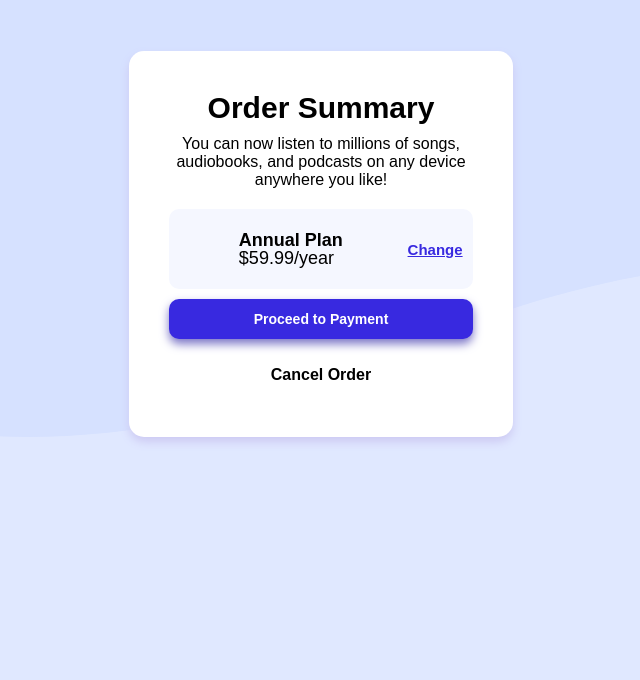
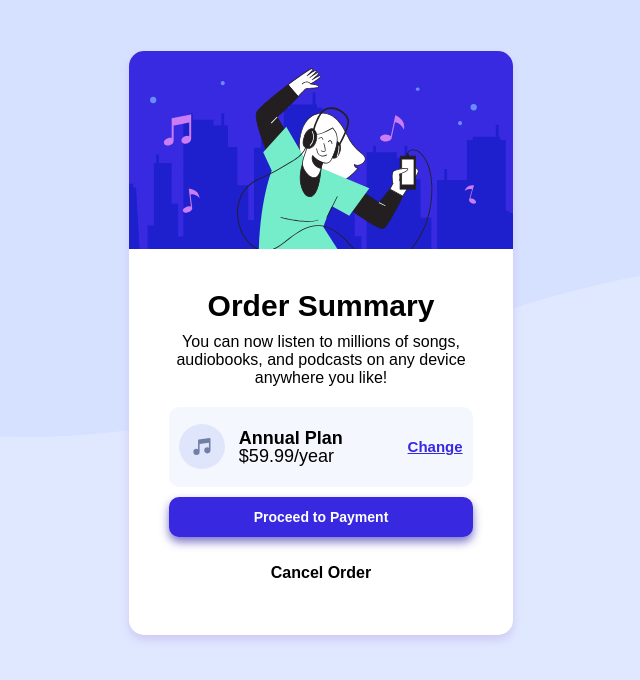
Before and after one commit to Daniel-Garrido/Order-Summary, a plain HTML site: page index.html in a window 1280 px wide. Shown: the whole page, without its empty margins (319-959 px from the left). Drawn offline with Linux system fonts and the light colour scheme.

Commit message:
Update index.html

```diff
--- a/index.html
+++ b/index.html
@@ -15,7 +15,7 @@
   <div class="container">
 
     <div class="container-hija">
-      <img src="../Order Summary/images/illustration-hero.svg" alt="">
+      <img src="images/illustration-hero.svg" alt="">
       <h1>Order Summary</h1>
       <p>
         You can now listen to millions of songs, audiobooks, and podcasts on any
@@ -24,7 +24,7 @@
 
       <!---------------El centro principal de mi pagina-------------------->
       <div class="contenedor-Pago">
-        <img src="../Order Summary/images/icon-music.svg" alt="">
+        <img src="images/icon-music.svg" alt="">
 
         <div class="Texto-plan">
           <h2> Annual Plan</h2>
```
